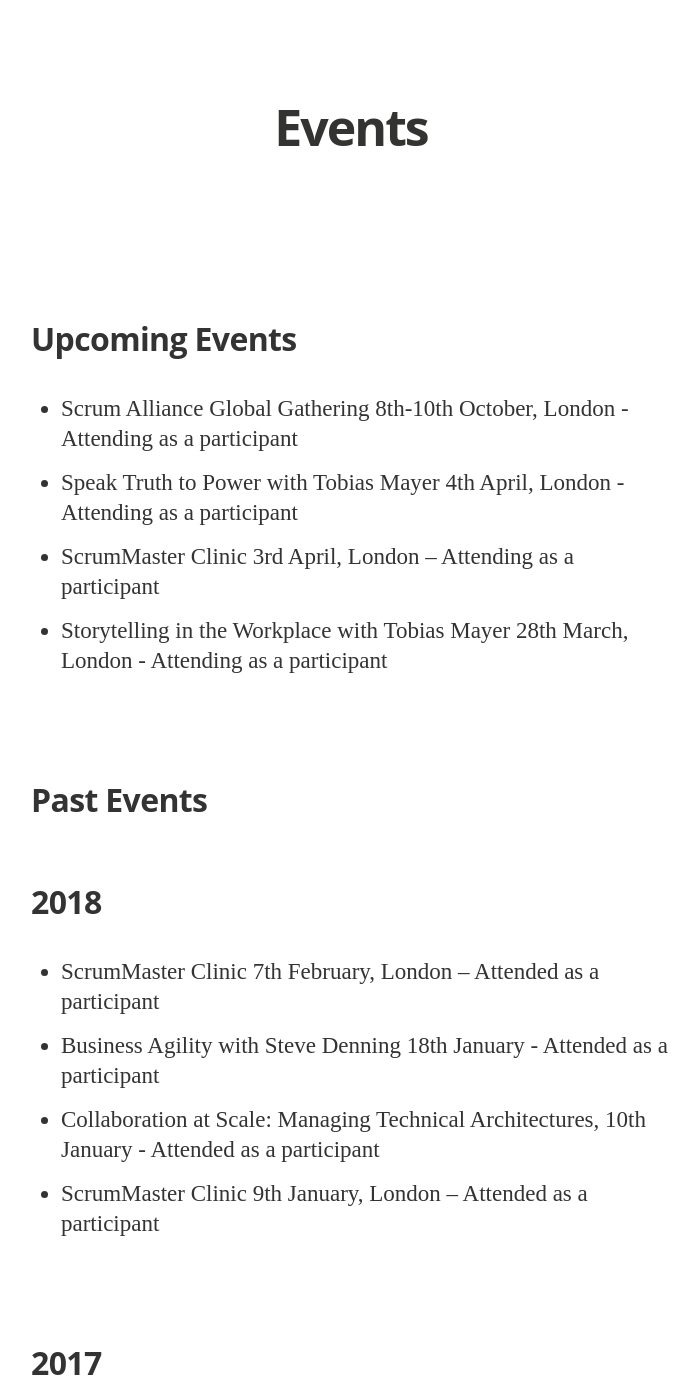
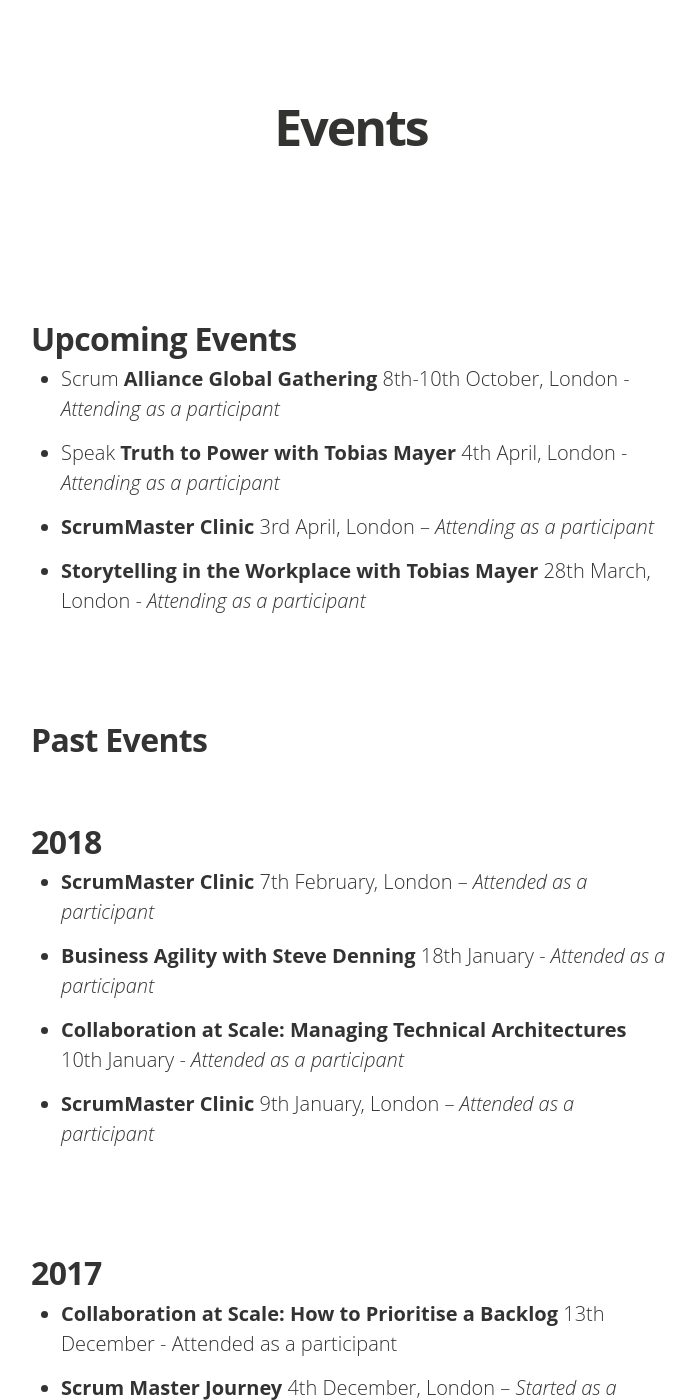
Before and after one commit to IamJackReed/JackReed, a Jekyll site: the page built from events.md, in a window 1280 px wide and 1400 px high. Shown: the whole window, without its empty margins (289-987 px from the left). Built offline with Jekyll 4.4.1, drawn with Linux system fonts in a browser that asks for light colours; nearby versions of some CDN libraries; some web fonts are replaced; some of the changed text lies outside the part shown.

Commit message:
Update events.md

```diff
--- a/events.md
+++ b/events.md
@@ -5,22 +5,31 @@
 ---
 
 # Upcoming Events
-<span style="color:#00000; font-family: 'open sans'; font-size: 1em; font-size: 18px; font-weight: 200; hyphens: none;">
-- Scrum Alliance Global Gathering 8th-10th October, London - Attending as a participant
-- Speak Truth to Power with Tobias Mayer 4th April, London - Attending as a participant
-- ScrumMaster Clinic 3rd April, London – Attending as a participant
-- Storytelling in the Workplace with Tobias Mayer 28th March, London - Attending as a participant
+
+-
+<span style="color:#00000; font-family: 'open sans'; font-size: 1em; font-size: 20px; font-weight: 200; hyphens: none;">Scrum **Alliance Global Gathering** 8th-10th October, London - *Attending as a participant*
+-
+<span style="color:#00000; font-family: 'open sans'; font-size: 1em; font-size: 20px; font-weight: 200; hyphens: none;">Speak **Truth to Power with Tobias Mayer** 4th April, London - *Attending as a participant*
+-
+<span style="color:#00000; font-family: 'open sans'; font-size: 1em; font-size: 20px; font-weight: 200; hyphens: none;">**ScrumMaster Clinic** 3rd April, London – *Attending as a participant*
+-
+<span style="color:#00000; font-family: 'open sans'; font-size: 1em; font-size: 20px; font-weight: 200; hyphens: none;">**Storytelling in the Workplace with Tobias Mayer** 28th March, London - *Attending as a participant*
 
 # Past Events
 # 2018
-<span style="color:#00000; font-family: 'open sans'; font-size: 1em; font-size: 18px; font-weight: 200; hyphens: none;">
-- ScrumMaster Clinic 7th February, London – Attended as a participant
-- Business Agility with Steve Denning 18th January - Attended as a participant
-- Collaboration at Scale: Managing Technical Architectures, 10th January - Attended as a participant
-- ScrumMaster Clinic 9th January, London – Attended as a participant
+-
+<span style="color:#00000; font-family: 'open sans'; font-size: 1em; font-size: 20px; font-weight: 200; hyphens: none;">**ScrumMaster Clinic** 7th February, London – *Attended as a participant*
+-
+<span style="color:#00000; font-family: 'open sans'; font-size: 1em; font-size: 20px; font-weight: 200; hyphens: none;">**Business Agility with Steve Denning** 18th January - *Attended as a participant*
+-
+<span style="color:#00000; font-family: 'open sans'; font-size: 1em; font-size: 20px; font-weight: 200; hyphens: none;">**Collaboration at Scale: Managing Technical Architectures** 10th January - *Attended as a participant*
+-
+<span style="color:#00000; font-family: 'open sans'; font-size: 1em; font-size: 20px; font-weight: 200; hyphens: none;">**ScrumMaster Clinic** 9th January, London – *Attended as a participant*
 
 # 2017
-<span style="color:#00000; font-family: 'open sans'; font-size: 1em; font-size: 18px; font-weight: 200; hyphens: none;">
-- Collaboration at Scale: How to Prioritise a Backlog, 13th December - Attended as a participant
-- Scrum Master Journey 4th December, London – Started as a participant
-- Scrum Master Clinic, 4th December, London – Attended as a participant
+-
+<span style="color:#00000; font-family: 'open sans'; font-size: 1em; font-size: 20px; font-weight: 200; hyphens: none;">**Collaboration at Scale: How to Prioritise a Backlog** 13th December - Attended as a participant
+-
+<span style="color:#00000; font-family: 'open sans'; font-size: 1em; font-size: 20px; font-weight: 200; hyphens: none;">**Scrum Master Journey** 4th December, London – *Started as a participant*
+-
+<span style="color:#00000; font-family: 'open sans'; font-size: 1em; font-size: 20px; font-weight: 200; hyphens: none;">**Scrum Master Clinic** 4th December, London – *Attended as a participant*
```
